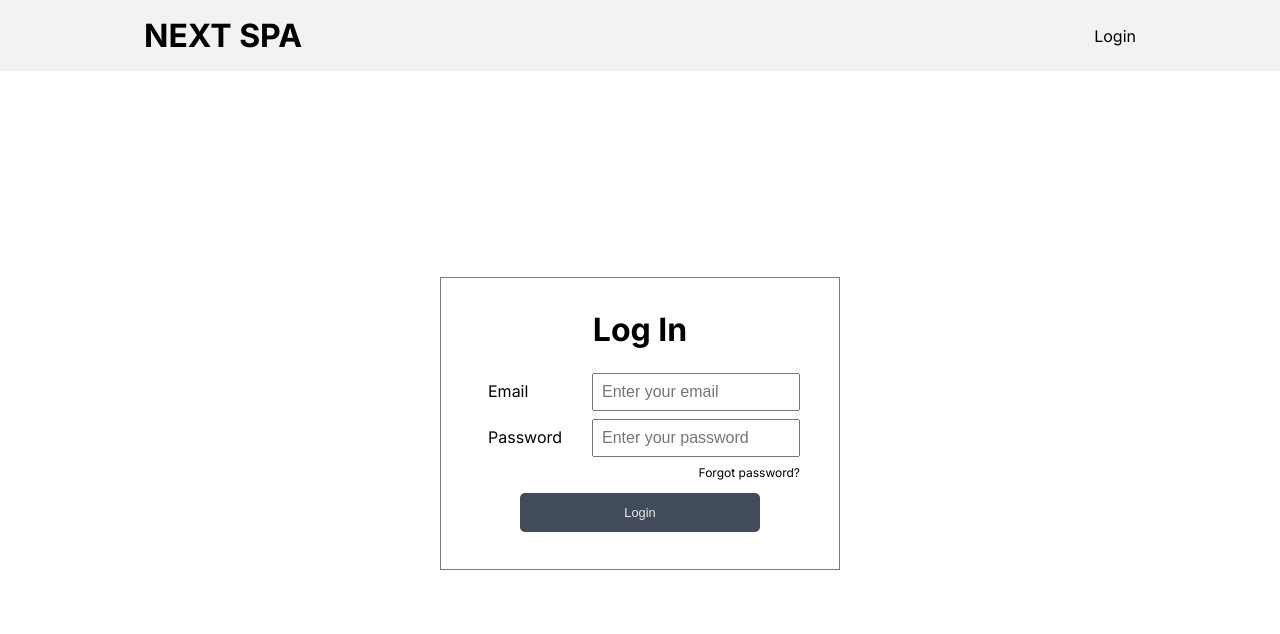
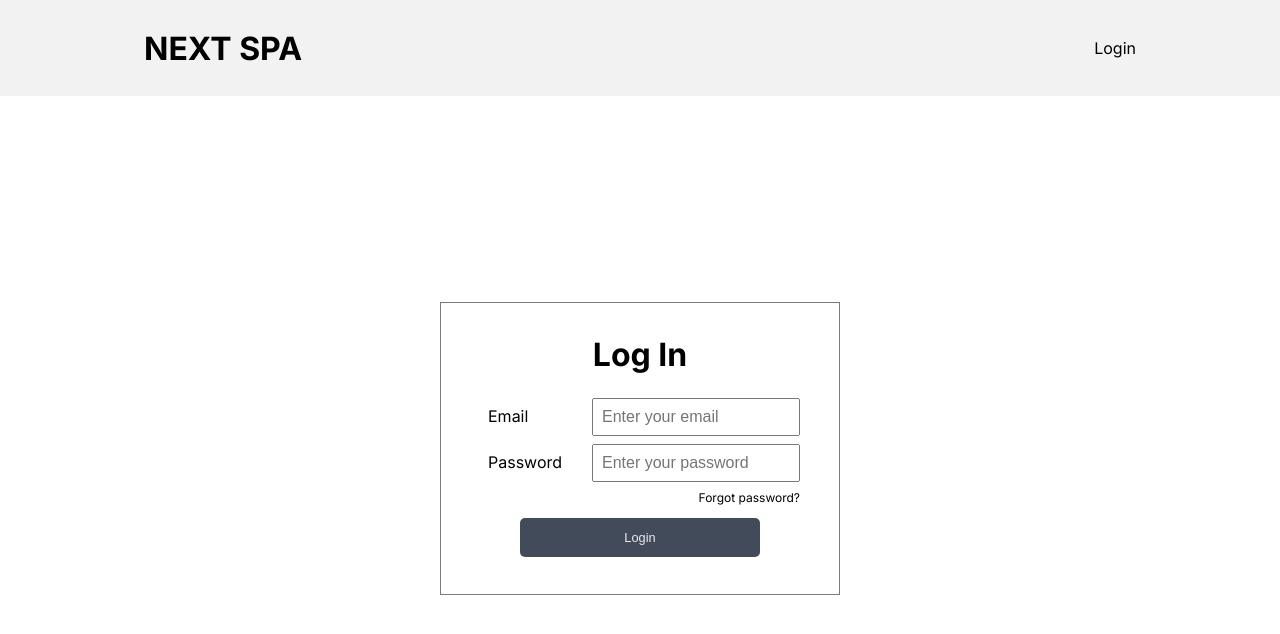
Before and after one commit to bholeneha/nextspa, a Next.js app: page /login in a window 1280 px wide. Shown: the top 634 px of the page. Built offline with nearby package versions, Linux system fonts and the light colour scheme.

Commit message:
fix global and header styles

```diff
--- a/app/components/organisms/header/header.scss
+++ b/app/components/organisms/header/header.scss
@@ -1,5 +1,7 @@
 header {
     background-color: rgb(243, 242, 242);
+    height: 12vh;
+    display: flex;
 
     .header {
         display: flex;
@@ -9,5 +11,4 @@ header {
         width: 80vw;
         margin: auto;
     }
-
 }
--- a/app/globals.scss
+++ b/app/globals.scss
@@ -18,7 +18,6 @@ body {
   min-height: 100vh;
   padding: 0;
   margin: 0;
-  overflow-x: hidden;
 }
 
 a {
```
